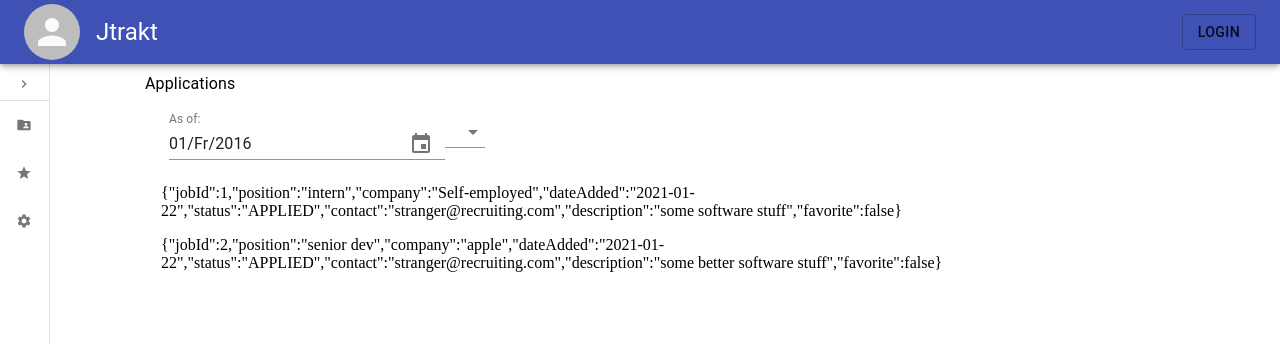
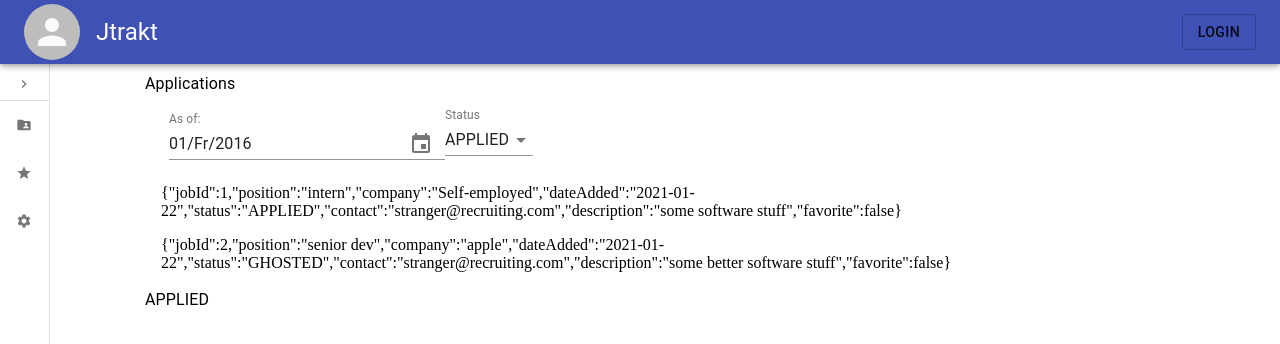
Before and after one commit to VinceDeslo/Jtrakt, a React (Create React App) app in the folder frontend-service/: page /#/ in a window 1280 px wide. Shown: the top 344 px of the page. Built offline with nearby package versions, Linux system fonts and the light colour scheme.

Commit message:
Status selector working

```diff
--- a/frontend-service/src/components/Applications.tsx
+++ b/frontend-service/src/components/Applications.tsx
@@ -1,12 +1,12 @@
 import React, {useState} from 'react';
-import { Button, Container, Checkbox, Input, MenuItem, List, ListItem, ListItemText, Select, Toolbar, Typography } from "@material-ui/core";
+import { Container, Input, InputLabel, MenuItem, List, ListItem, Select, Toolbar, Typography, FormControl } from "@material-ui/core";
 import { KeyboardDatePicker, MuiPickersUtilsProvider } from '@material-ui/pickers';
 import MomentUtils from '@date-io/moment';
 import moment from 'moment';
 import { Moment } from 'moment';
 
 import { useApplicationsStyle } from '../styles/applications-styles';
-import { fetchJobInfo, jobStatusFilterItems } from '../data/jobData';
+import { fetchJobInfo, jobStatus, jobStatusValues } from '../data/jobData';
 
 function Applications() {
 
@@ -29,7 +29,7 @@ function Applications() {
         position: 'senior dev',
         company: 'apple',
         dateAdded: '2021-01-22',
-        status: 'APPLIED',
+        status: 'GHOSTED',
         contact: 'stranger@recruiting.com',
         description: 'some better software stuff',
         favorite: false,}
@@ -41,12 +41,7 @@ function Applications() {
     );
 
     // Job filter state variable
-    const [jobStatus, setStatus] = useState(jobStatusFilterItems);
-
-    // Job state variable handler
-    const handleStatusChange = (event: React.ChangeEvent<{ value: unknown }>) => {
-
-    }
+    const [selectedStatus, setSelectedStatus] = useState<string>(jobStatus.Applied);
 
     return(
         <Container className={style.applicationsRoot}>
@@ -64,31 +59,29 @@ function Applications() {
                     'aria-label': 'change date',
                     }}
                 />
+                </MuiPickersUtilsProvider>
+                <FormControl>
+                    <InputLabel id="job-status-label">Status</InputLabel>
                 <Select
-                    label="Job Status"
-                    labelId="Job Status"
+                    labelId="job-status-label"
                     id="job-status-dialog"
-                    //multiple
-                    value={jobStatus}
-                    onChange={handleStatusChange}
-                    input={<Input />}
-                    //renderValue={(selected) => (selected as string[]).join(', ')}
+                    value={selectedStatus? selectedStatus: ""}
+                    onChange={e=>setSelectedStatus(e.target.value as string)}
+                    input={<Input/>}
                 >{
-                    jobStatus.map((job) =>
-                        <MenuItem>
-                            <Checkbox checked={job.active} />
-                            <ListItemText primary={job.status} />
-                        </MenuItem>
+                    jobStatusValues.map((item: string) =>
+                        <MenuItem value={item}>{item}</MenuItem>
                     )
                 }
                 </Select>
-                </MuiPickersUtilsProvider>
+                </FormControl>
             </Toolbar>
             <List>
                 {jobs.map((job, i)=> (
                   <ListItem key={i}>{JSON.stringify(job)}</ListItem>
                 ))}
             </List>
+            <Typography>{selectedStatus}</Typography>
         </Container>
     );
 }
--- a/frontend-service/src/data/jobData.ts
+++ b/frontend-service/src/data/jobData.ts
@@ -26,6 +26,7 @@ export interface jobInfo {
 
 // Status enum for application routing
 export enum jobStatus {
+    All = 'ALL',
     Prospect = 'PROSPECT',
     Applied = 'APPLIED',
     Interview = 'INTERVIEW',
@@ -35,18 +36,7 @@ export enum jobStatus {
     Ghosted = 'GHOSTED',
 }
 
-// Filter for applying to the job status
-export const jobStatusFilterItems = [
-    {status: jobStatus.Prospect, active: false},
-    {status: jobStatus.Applied, active: false},
-    {status: jobStatus.Interview, active: false},
-    {status: jobStatus.Technical, active: false},
-    {status: jobStatus.Failed, active: false},
-    {status: jobStatus.Refused, active: false},
-    {status: jobStatus.Ghosted, active: false},
-]
-
 // Provide a map of enum values and active state
-// export const jobStatusMap = Object.keys(jobStatus).map(k =>
-//     ({status: jobStatus[k as keyof typeof jobStatus], active: false})
-// );
+export const jobStatusValues = Object.values(jobStatus).filter((item)=>{
+    if(typeof item === 'string') return item;
+});
```
